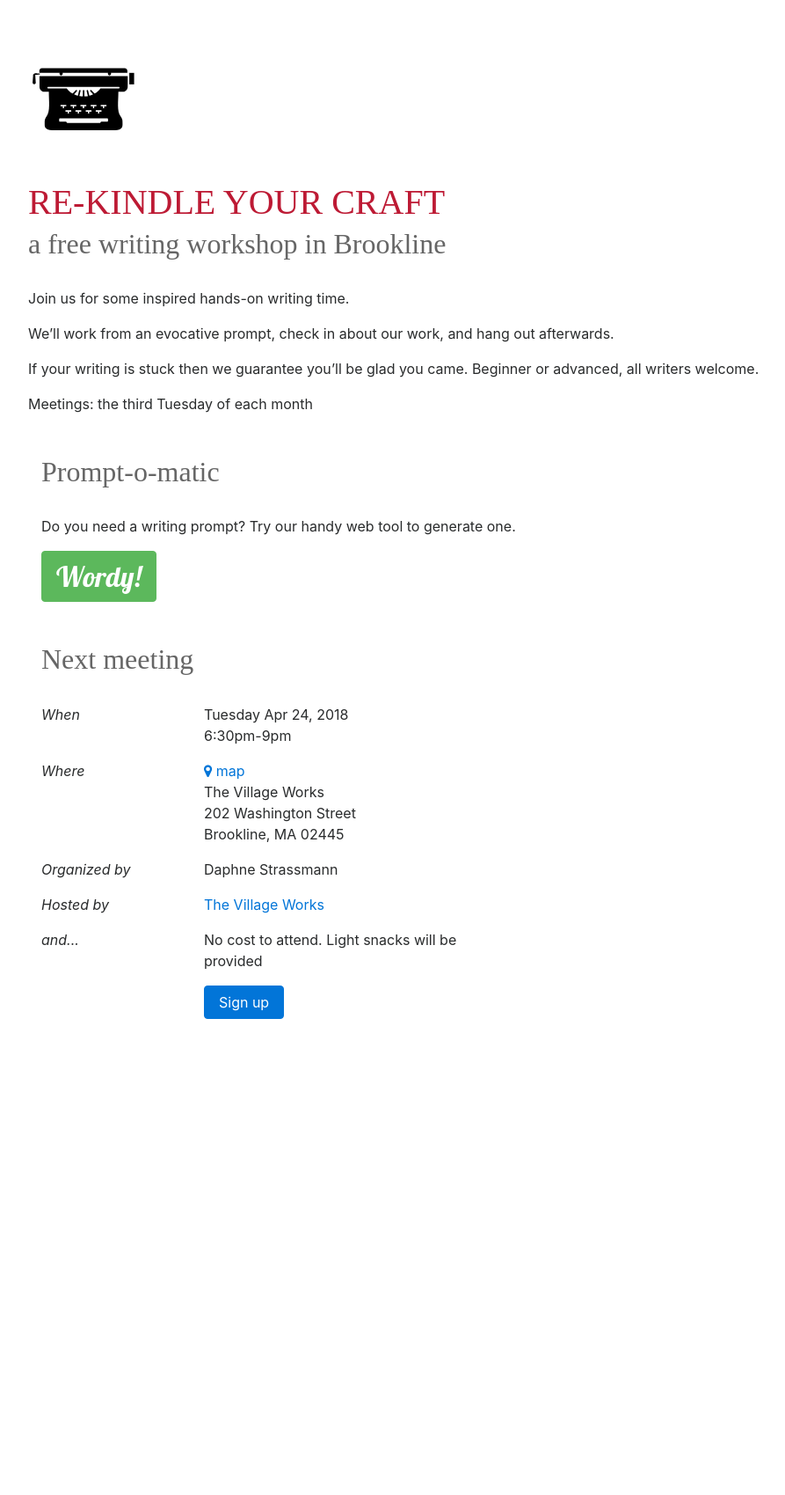
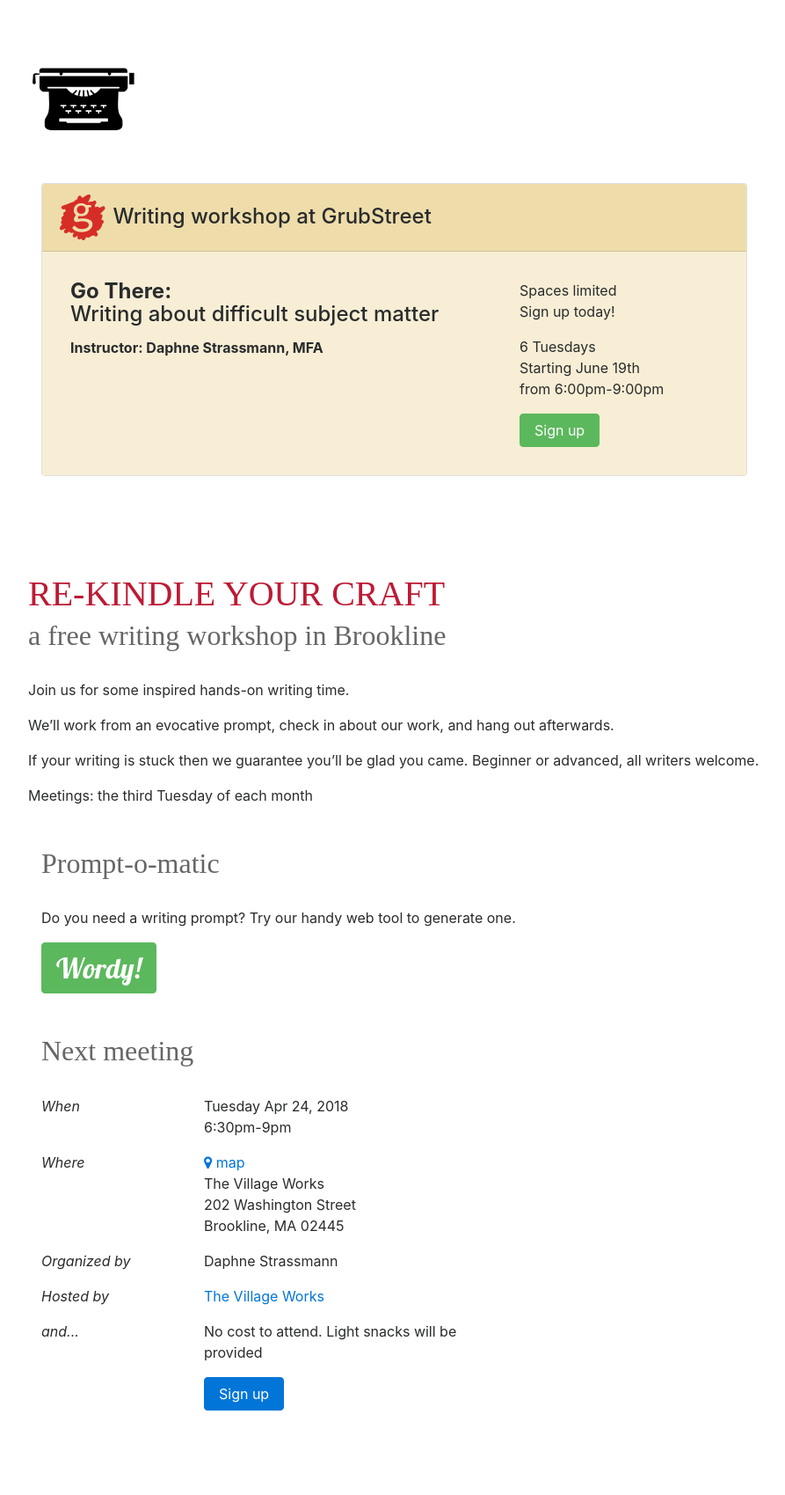
Before and after one commit to straz/rekindle, a Jekyll site: the page built from index.html, in a window 1280 px wide. Shown: the whole page at 88% size, without its empty margins (53-946 px from the left). Built offline with Jekyll 4.4.1, drawn with Linux system fonts in a browser that asks for light colours; nearby versions of some CDN libraries; some web fonts are replaced; before the commit the page ends 1254 px from its top, so only the background shows below that.

Commit message:
promote go-there class

```diff
--- a/_sass/_ryk.scss
+++ b/_sass/_ryk.scss
@@ -1,5 +1,23 @@
 @import url('https://fonts.googleapis.com/css?family=Cutive');
 @import url('https://fonts.googleapis.com/css?family=Lobster');
+
+.announce {
+    margin-top: 0em;
+    margin-bottom: 7em;
+    .card-header {
+	background-color: #EDA;
+	}
+    .card-body {
+	padding: 2em;
+        background-color: lighten(#EDA, 10%);
+    }
+
+    i { font-size: 1.4em;
+    color: red;
+    margin-right: .4em;
+    margin-left: .25em;
+     }
+}
 
 .rekindle {
    h1 {
--- a/index.html
+++ b/index.html
@@ -3,6 +3,37 @@
 navtab: home
 title: Rekindle your craft
 ---
+
+<div class="container">
+  <div class="row">
+    <div class="col-9">
+    <div class="card announce">
+      <h4 class="card-header"><img src="pix/grubstreet-logo.png"> Writing workshop at GrubStreet</h4>
+      <div class="card-body">
+	<div class="row">
+	  <div class="col-8">
+	    <h4 class="card-title"><b>Go There:</b><br/>Writing about difficult subject matter</h4>
+	    <p class="card-text">
+	      <b>Instructor: Daphne Strassmann, MFA</b>
+	    </p>
+	  </div>
+	  <div class="col-4">
+	    <p>Spaces limited<br/> Sign up today!</p>
+	    <p>6 Tuesdays<br/>
+	      Starting June 19th<br/>
+	      from 6:00pm-9:00pm</p>
+	    <a href="https://grubstreet.org/findaclass/class/go-there-writing-about-difficult-subject-matter/"
+	       class="btn btn-success">Sign up</a>
+	  </div>
+	</div>
+      </div>
+    </div>
+  </div>
+  </div>
+</div>
+
+
+
 
 <h1>RE-KINDLE YOUR CRAFT</h1>
 <h2>a free writing workshop in Brookline</h2>
```
Also changed, not shown: pix/grubstreet-logo.png (added).
